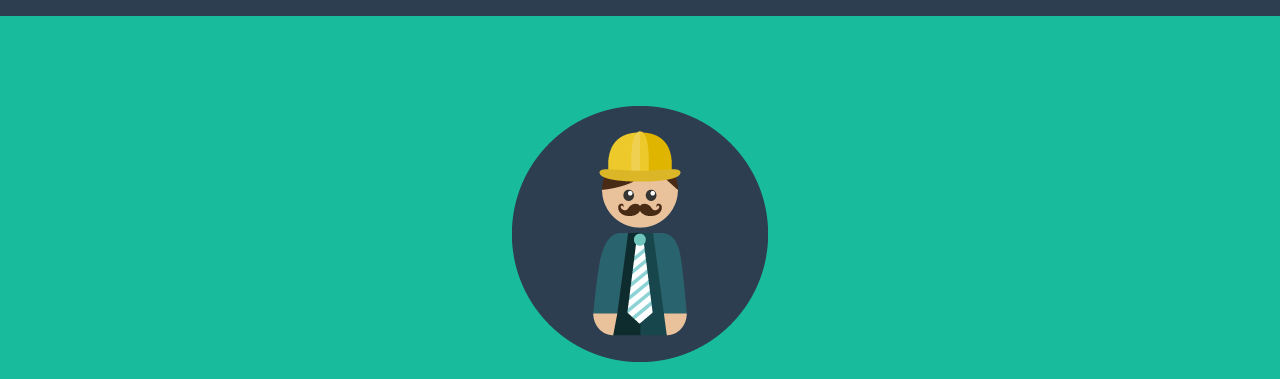
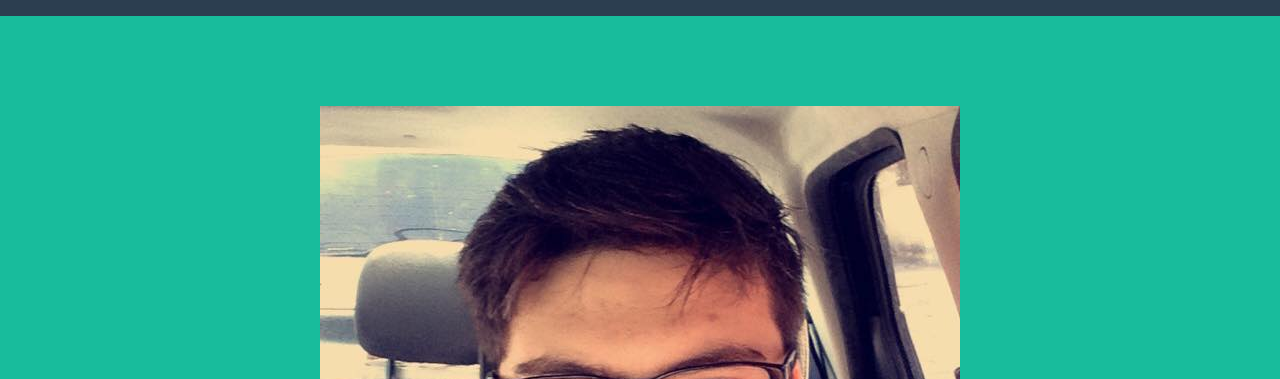
Before and after one commit to ramirolvn/ramirolvn.github.io-old, a plain HTML site: page index.html in a window 1280 px wide. Shown: the part 94-473 px from the top of the page. Drawn offline with nearby package versions, Linux system fonts and the light colour scheme.

Commit message:
Adicionando foto

```diff
--- a/index.html
+++ b/index.html
@@ -74,7 +74,7 @@
         <div class="container">
             <div class="row">
                 <div class="col-lg-12">
-                    <img class="img-responsive" src="img/profile.png" alt="">
+                    <img class="img-responsive" src="img/RamiroProfile.png" alt="">
                     <div class="intro-text">
                         <span class="name">Start Bootstrap</span>
                         <hr class="star-light">
```
Also changed, not shown: img/RamiroProfile.png (added), 2 other files.
